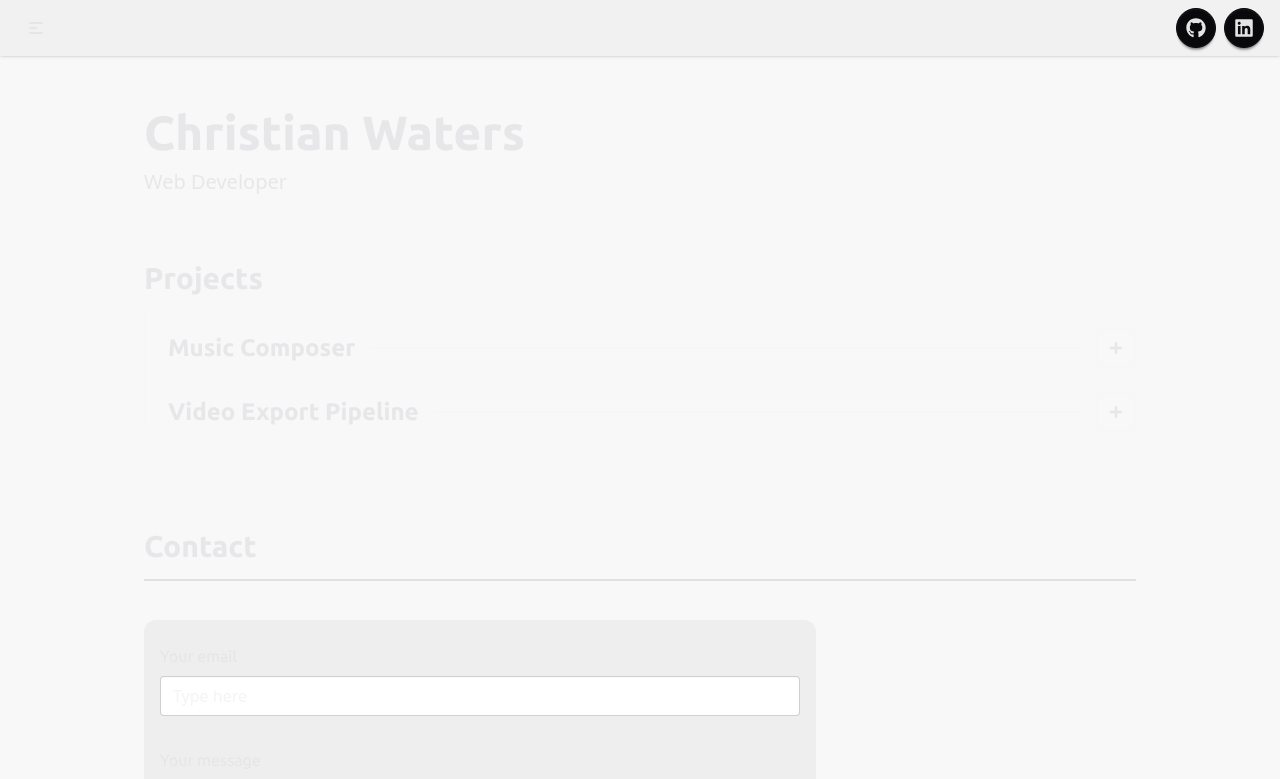
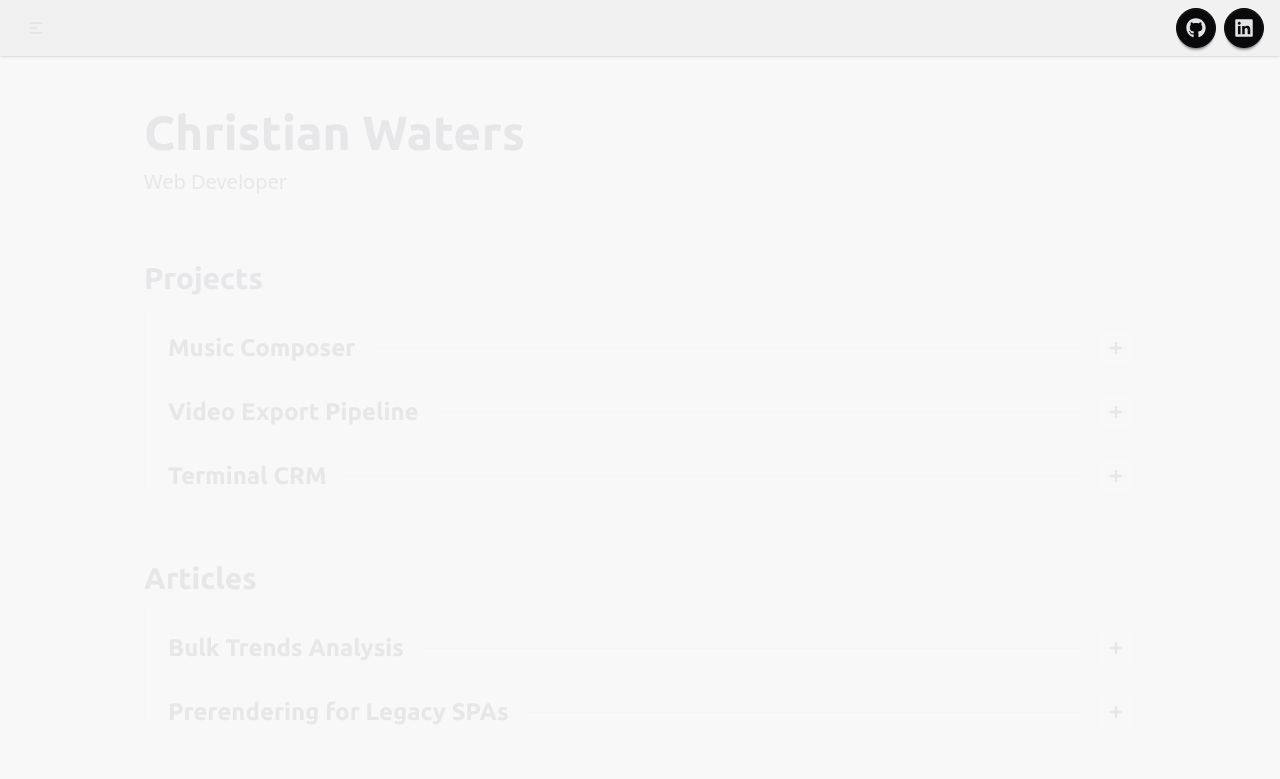
Before and after one commit to rotisserie-christian/portfolio, a React (Vite) app: page /semanticmaps in a window 1280 px wide. Shown: the top 779 px of the page. Built offline with nearby package versions, Linux system fonts and the light colour scheme; no server answers.

Commit message:
edited writing for portfolio section projects and articles

```diff
--- /dev/null
+++ b/src/components/articles/Articles.jsx
@@ -0,0 +1,51 @@
+import { ExpandableRow, ProjectLink, paragraphClass } from "@/components/ui/ExpandableRow";
+
+export default function Articles() {
+    return (
+        <section className="flex items-center justify-center w-full">
+            <div className="flex flex-col mb-10 lg:mb-16 items-stretch w-full max-w-5xl px-4">
+                <h2 className="scroll-mt-28 text-2xl lg:text-3xl ubuntu-bold text-neutral-content/85 text-left">
+                    Articles
+                </h2>
+
+                <div className="relative mt-8">
+                    <div
+                        className="absolute left-0 top-[-20px] bottom-2 w-px bg-neutral-content/10"
+                        aria-hidden="true"
+                    />
+                    <div className="flex flex-col items-stretch gap-6 pl-6">
+                        <ExpandableRow title="Bulk Trends Analysis">
+                            <p className={paragraphClass}>
+                                A good way to uncover trending niches is to test sets of keywords
+                                against more general terms that are relevant to the product.
+                            </p>
+                            <p className={paragraphClass}>
+                                This helps build a mental model of how search interest is distributed across a given product,
+                                making the user segments better defined.
+                            </p>
+                            <ProjectLink href="/trends" label="Read more" />
+                            <p className={paragraphClass}>
+                                Google Trends can show where interest concentrates, but only when many keywords sit on one comparable scale.
+                                With a five-term batch limit, a large set is hard to rank accurately.
+                            </p>
+                            <p className={paragraphClass}>
+                                This project takes a testable term set and compares keywords in batches against a stable anchor,
+                                so relative interest can be read on a shared scale.
+                            </p>
+                        </ExpandableRow>
+
+                        <ExpandableRow title="Prerendering for Legacy SPAs">
+                            <p className={paragraphClass}>
+                                Placeholder
+                            </p>
+                            <ProjectLink href="https://github.com/rotisserie-christian/simple-prerender" label="View repo" />
+                            <p className={paragraphClass}>
+                                Placeholder
+                            </p>
+                        </ExpandableRow>
+                    </div>
+                </div>
+            </div>
+        </section>
+    );
+}
--- a/src/components/crayonbrain/ui/SequencerControls.jsx
+++ b/src/components/crayonbrain/ui/SequencerControls.jsx
@@ -7,7 +7,7 @@ const SequencerControls = ({ isPlaying, isInitializing, onPlay, onClear }) => {
         <div className="flex flex-row items-center justify-between w-full mb-4 md:mb-6 lg:mb-8 px-2">
             <button
                 onClick={onPlay}
-                className={`btn btn-neutral bg-black/10 rounded-lg ${isPlaying ? 'text-red-300' : 'text-cyan-200'} w-24 md:w-28 lg:w-32`}
+                className={`btn shadow-md bg-base-200 rounded-lg ${isPlaying ? 'text-red-300' : 'text-cyan-200'} w-24 md:w-28 lg:w-32`}
                 disabled={isInitializing}
                 aria-label={isPlaying ? "Stop drum loop" : "Play drum loop"}
             >
@@ -23,7 +23,7 @@ const SequencerControls = ({ isPlaying, isInitializing, onPlay, onClear }) => {
 
             <button
                 onClick={onClear}
-                className="btn btn-neutral bg-black/10 rounded-lg w-24 md:w-28 lg:w-32"
+                className="btn shadow-md bg-base-200 rounded-lg w-24 md:w-28 lg:w-32"
                 aria-label="Clear drum pattern"
             >
                 <MdOutlineRemoveCircleOutline className="mr-1" />
--- a/src/components/projects/Projects.jsx
+++ b/src/components/projects/Projects.jsx
@@ -1,68 +1,9 @@
 import { lazy, Suspense, useState } from "react";
-import { Link } from "react-router-dom";
-import { FaArrowRight, FaMinus, FaPlus } from "react-icons/fa";
 import { SequencerProvider } from "@/contexts/SequencerContext.jsx";
-import { cn } from "@/utils/cn";
+import { ExpandableRow, ProjectLink, paragraphClass } from "@/components/ui/ExpandableRow";
 
 const DemoSequencer = lazy(() => import("@/components/crayonbrain/DemoSequencer"));
 const Visualizer = lazy(() => import("@/components/crayonbrain/Visualizer"));
-
-const paragraphClass = "text-base mt-4 ubuntu-regular text-neutral-content/75 text-left";
-
-function ProjectLink({ href, label, className }) {
-    const classes = cn("btn btn-outline border-cyan-200/25 border-2 mt-4 text-cyan-100", className);
-    const content = (
-        <>
-            {label}
-            <FaArrowRight />
-        </>
-    );
-
-    if (href.startsWith("/")) {
-        return (
-            <Link to={href} className={classes}>
-                {content}
-            </Link>
-        );
-    }
-
-    return (
-        <a href={href} target="_blank" rel="noreferrer" className={classes}>
-            {content}
-        </a>
-    );
-}
-
-function ProjectRow({ title, children }) {
-    const [isOpen, setIsOpen] = useState(false);
-    const buttonLabel = isOpen ? `Collapse ${title}` : `Expand ${title}`;
-
-    return (
-        <div className="w-full">
-            <button
-                type="button"
-                className="flex flex-row items-center gap-3 lg:gap-4 w-full cursor-pointer"
-                aria-expanded={isOpen}
-                aria-label={buttonLabel}
-                onClick={() => setIsOpen((open) => !open)}
-            >
-                <h3 className="text-xl lg:text-2xl text-neutral-content/85 ubuntu-semibold text-left min-w-0">
-                    {title}
-                </h3>
-                <div className="flex-1 h-px bg-neutral-content/20 min-w-4" aria-hidden="true" />
-                <span className="btn btn-square btn-outline border-neutral-content/10 border-2 shrink-0 pointer-events-none">
-                    {isOpen ? <FaMinus className="text-neutral-content/85" /> : <FaPlus className="text-neutral-content/85" />}
-                </span>
-            </button>
-
-            {isOpen && (
-                <div className="mb-2">
-                    {children}
-                </div>
-            )}
-        </div>
-    );
-}
 
 function DemoFallback() {
     return (
@@ -135,7 +76,7 @@ export default function Projects() {
                         aria-hidden="true"
                     />
                     <div className="flex flex-col items-stretch gap-6 pl-6">
-                        <ProjectRow title="Music Composer">
+                        <ExpandableRow title="Music Composer">
                             <p className={paragraphClass}>
                                 My biggest project is a website for creating reactive visuals from music.
                             </p>
@@ -144,7 +85,7 @@ export default function Projects() {
                             </p>
                             <p className={paragraphClass}>
                                 To get the most variety for the least data, I built a composer on-site.
-                                We only transfer the sequence, and the client reconstructs the song.
+                                That way we only need to transfer the sequence, and the client reconstructs the song using samples and synthesized sounds.
                             </p>
                             <MusicComposerDemo />
                             <p className={paragraphClass}>
@@ -161,9 +102,9 @@ export default function Projects() {
                                 moving the highlighting from the previous step to the current one. That keeps the UI in sync with audio and only rerenders when
                                 the sequence changes or playback stops.
                             </p>
-                        </ProjectRow>
+                        </ExpandableRow>
 
-                        <ProjectRow title="Video Export Pipeline">
+                        <ExpandableRow title="Video Export Pipeline">
                             <p className={paragraphClass}>
                                 To make reactive visuals from music, we can take FFT data from an audio source and wire parts of it to a web canvas.
                             </p>
@@ -189,51 +130,34 @@ export default function Projects() {
                                 To keep costs from running out of control, the job only starts if the user has enough tokens available.
                                 The free tier provides a set number of tokens, and a weekly cron tops them up if any are used.
                             </p>
-                        </ProjectRow>
-{/*
-                        <ProjectRow title="Bulk Trends Analysis">
+                        </ExpandableRow>
+
+                        <ExpandableRow title="Terminal CRM">
                             <p className={paragraphClass}>
-                                Placeholder
-                            </p>
-                            <ProjectLink href="/trends" label="Read more" />
-                            <p className={paragraphClass}>
-                                Google Trends can show where demand concentrates, but only when many keywords sit on one comparable scale.
-                                With a five-term batch limit, a diverse set is hard to rank accurately.
+                                A lot of GTM-type work involves using scripts to score leads and produce signals.
                             </p>
                             <p className={paragraphClass}>
-                                This project builds a testable term set from user intent, then compares keywords in batches against a stable anchor
-                                so relative interest can be read on a shared scale. The result is a way to steer product features toward in-demand
-                                topics instead of guessing from a handful of non-comparable queries.
+                                I built a terminal UI for tracking interactions with these leads, and running local LLM
+                                sessions that reference the context behind them.
                             </p>
-                        </ProjectRow>
-
-                        <ProjectRow title="Prerendering for Legacy SPAs">
                             <p className={paragraphClass}>
-                                Placeholder
-                            </p>
-                            <ProjectLink href="https://github.com/rotisserie-christian/simple-prerender" label="View repo" />
-                            <p className={paragraphClass}>
-                                Placeholder
-                            </p>
-                        </ProjectRow>
-
-                        <ProjectRow title="Terminal CRM">
-                            <p className={paragraphClass}>
-                                Placeholder
+                                It's meant to be a lightweight and private tool for prototyping outbound strategies.
                             </p>
                             <ProjectLink href="https://github.com/rotisserie-christian/terminal-crm" label="View repo" />
                             <p className={paragraphClass}>
-                                A local CRM for working a small list by hand, not blasting one. Leads import from JSON into SQLite, keyed by phone
-                                so a second pass updates the same row instead of duplicating it. Dial is a filtered queue: step through, log an outcome,
-                                and the list changes. Voicemail stays in place, a callback jumps the line, and anything closed or do-not-call drops off.
+                                Leads import from JSON into SQLite, keyed by phone number so a second pass updates the same row instead of duplicating it.
+                                There's a filtered queue that displays each row and prompts for an outcome, removing the entry or leaving it, depending on which
+                                outcome was selected.
                             </p>
                             <p className={paragraphClass}>
-                                There is an optional on-device LLM for drafting against notes you keep in markdown. Prompts are a system message,
-                                optional RAG from those files, then chat history. The point is brainstorming on hardware you already have,
-                                without sending the list anywhere.
+                                The LLM feature lets you select a model from HuggingFace, download the weights to your machine, and run it locally.
+                                Up to 50% of the context window is reserved for relevant custom materials kept in a memory directory.
                             </p>
-                        </ProjectRow>
-                        */}
+                            <p className={paragraphClass}>
+                                Relevancy is determined by comparing cosine similarity between the latest user message and the materials.
+                                If it fails to meet the threshold, the budget is instead spent on chat history, pruned by oldest messages first.
+                            </p>
+                        </ExpandableRow>
                     </div>
                 </div>
             </div>
--- /dev/null
+++ b/src/components/ui/ExpandableRow.jsx
@@ -0,0 +1,61 @@
+import { useState } from "react";
+import { Link } from "react-router-dom";
+import { FaArrowRight, FaMinus, FaPlus } from "react-icons/fa";
+import { cn } from "@/utils/cn";
+
+export const paragraphClass = "text-base mt-4 ubuntu-regular text-neutral-content/75 text-left";
+
+export function ProjectLink({ href, label, className }) {
+    const classes = cn("btn btn-outline border-cyan-200/25 border-2 mt-4 text-cyan-100", className);
+    const content = (
+        <>
+            {label}
+            <FaArrowRight />
+        </>
+    );
+
+    if (href.startsWith("/")) {
+        return (
+            <Link to={href} className={classes}>
+                {content}
+            </Link>
+        );
+    }
+
+    return (
+        <a href={href} target="_blank" rel="noreferrer" className={classes}>
+            {content}
+        </a>
+    );
+}
+
+export function ExpandableRow({ title, children }) {
+    const [isOpen, setIsOpen] = useState(false);
+    const buttonLabel = isOpen ? `Collapse ${title}` : `Expand ${title}`;
+
+    return (
+        <div className="w-full">
+            <button
+                type="button"
+                className="flex flex-row items-center gap-3 lg:gap-4 w-full cursor-pointer"
+                aria-expanded={isOpen}
+                aria-label={buttonLabel}
+                onClick={() => setIsOpen((open) => !open)}
+            >
+                <h3 className="text-xl lg:text-2xl text-neutral-content/85 ubuntu-semibold text-left min-w-0">
+                    {title}
+                </h3>
+                <div className="flex-1 h-px bg-neutral-content/20 min-w-4" aria-hidden="true" />
+                <span className="btn btn-square btn-outline border-neutral-content/10 border-2 shrink-0 pointer-events-none">
+                    {isOpen ? <FaMinus className="text-neutral-content/85" /> : <FaPlus className="text-neutral-content/85" />}
+                </span>
+            </button>
+
+            {isOpen && (
+                <div className="mb-2">
+                    {children}
+                </div>
+            )}
+        </div>
+    );
+}
--- a/src/pages/Home.jsx
+++ b/src/pages/Home.jsx
@@ -2,6 +2,7 @@ import { useEffect } from "react";
 import { useLocation } from "react-router-dom";
 import { Helmet } from "react-helmet-async";
 import Projects from "@/components/projects/Projects";
+import Articles from "@/components/articles/Articles";
 import Contact from "@/components/contact/Contact";
 import Footer from "@/components/ui/Footer";
 import ErrorBoundary from "@/components/ui/ErrorBoundary";
@@ -37,6 +38,12 @@ export default function Home() {
                     </ErrorBoundary>
                 </div>
 
+                <div data-section="articles" className="w-full">
+                    <ErrorBoundary name="Articles">
+                        <Articles />
+                    </ErrorBoundary>
+                </div>
+
                 <div data-section="contact" className="w-full">
                     <Contact />
                 </div>
```
Also changed, not shown: 1 other file (tests, documents, lock files or other folders).
